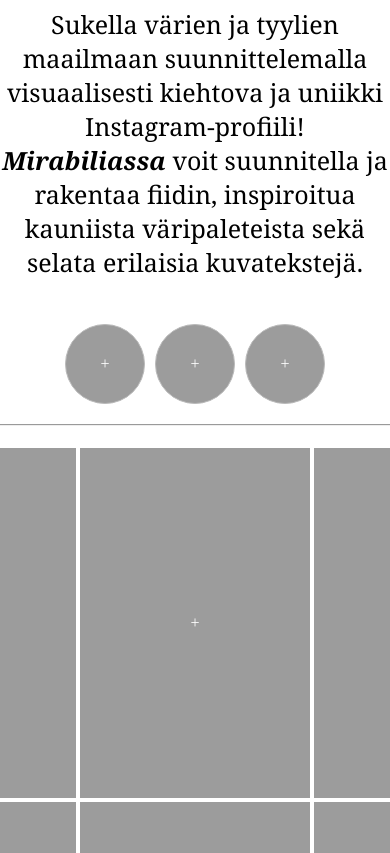
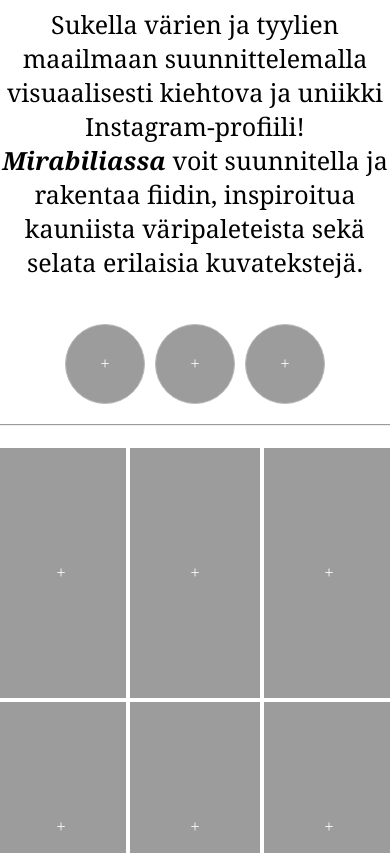
Before and after one commit to valeria-igorevna/Mirabilia, a plain HTML site: page index.html in a window 390 px wide. Shown: the part 247-1100 px from the top of the page. Drawn offline with Linux system fonts and the light colour scheme.

Commit message:
styles.css
Responsiivisuutta säädetty

```diff
--- a/styles.css
+++ b/styles.css
@@ -292,6 +292,22 @@ input[type="file"] {
     display: block;
 }
 
+@media screen and (min-width: 300px) and (max-width: 1024px) {
+.img-label {
+    width: 130px;
+    height: 250px;
+    background-color: #40404084;
+    background-size: cover;
+    background-position: center;
+    cursor: pointer;
+    display: flex;
+    justify-content: center;
+    align-items: center;
+    color: white;
+    margin: 2px;
+}
+    }
+
 /*################################*/
 /*             FOOTER             */
 /*################################*/
```
